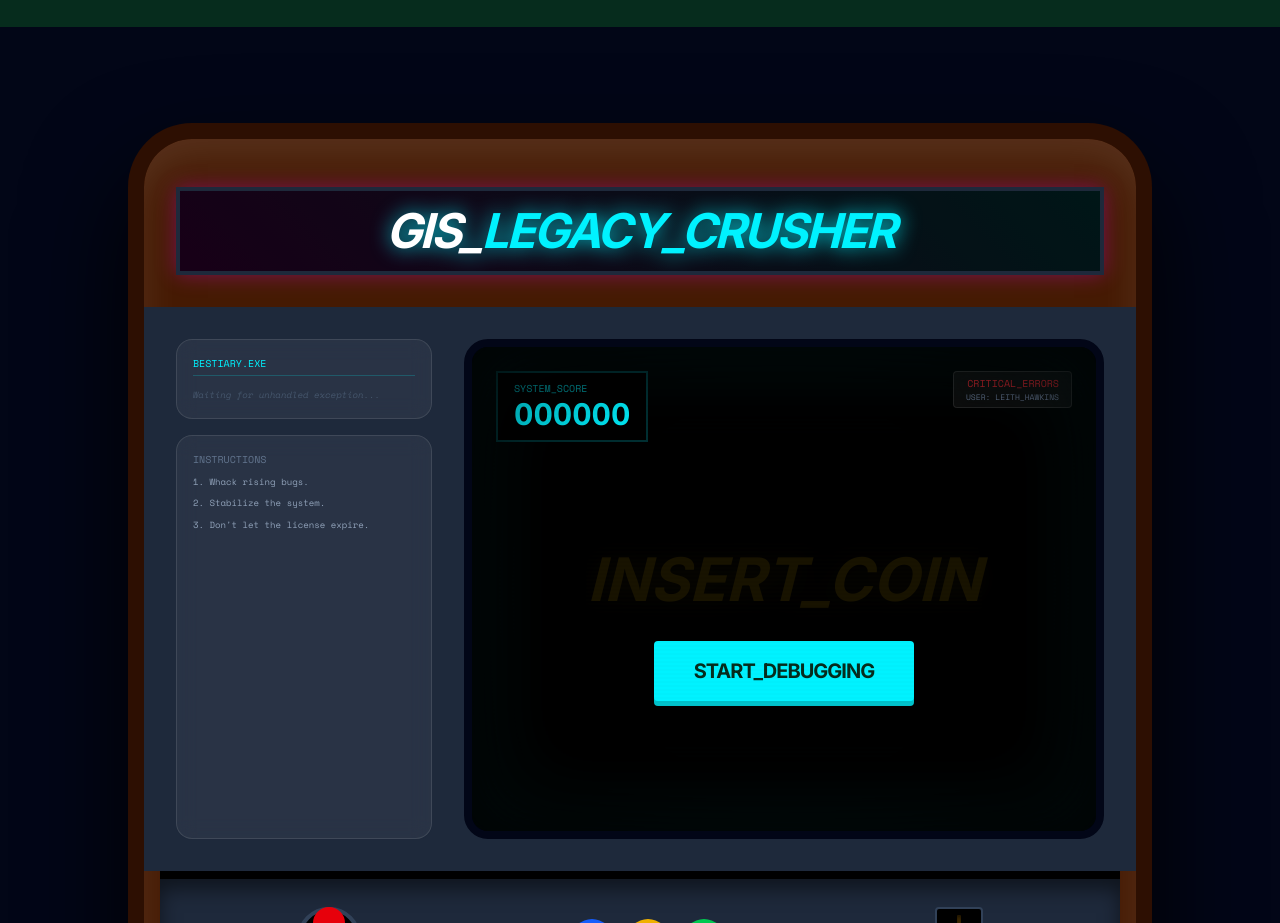
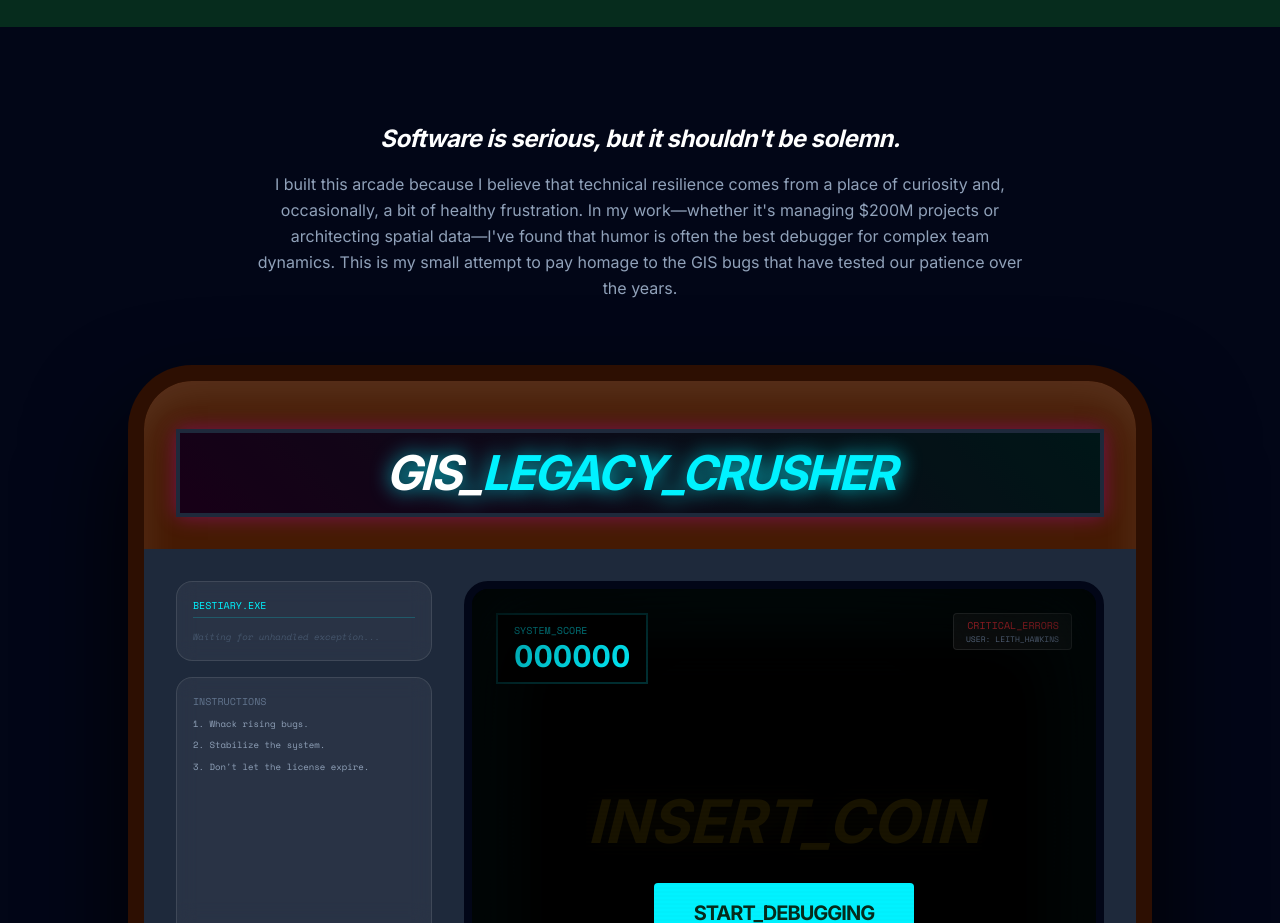
Before and after one commit to hawkinle/personalsite, a React (Vite) app: page / in a window 1280 px wide. Shown: the part 2440-3363 px from the top of the page. Built offline with nearby package versions, Linux system fonts and the light colour scheme.

Commit message:
Add narrative intro to GIS arcade section

```diff
--- a/src/components/GISGame.tsx
+++ b/src/components/GISGame.tsx
@@ -115,6 +115,16 @@ export const GISGame = () => {
   return (
     <section className="py-24 px-4 bg-[#020617] relative overflow-hidden group/arcade cursor-none">
       <div className="max-w-6xl mx-auto flex flex-col items-center">
+
+        {/* Intro Narrative */}
+        <div className="max-w-3xl text-center mb-16">
+          <h3 className="text-2xl font-bold text-white mb-4 italic italic tracking-tight">Software is serious, but it shouldn't be solemn.</h3>
+          <p className="text-slate-400 font-medium leading-relaxed">
+            I built this arcade because I believe that technical resilience comes from a place of curiosity and, occasionally, a bit of healthy frustration.
+            In my work—whether it's managing $200M projects or architecting spatial data—I've found that humor is often the best debugger for complex team dynamics.
+            This is my small attempt to pay homage to the GIS bugs that have tested our patience over the years.
+          </p>
+        </div>
 
         {/* VINTAGE ARCADE CABINET */}
         <div className="relative w-full max-w-5xl pt-12 pb-4 bg-arcade-wood rounded-t-[4rem] rounded-b-[2rem] border-x-[16px] border-t-[16px] border-[#2d0f02] shadow-[0_50px_100px_rgba(0,0,0,0.9),inset_0_20px_40px_rgba(255,255,255,0.1)] overflow-hidden">
```
